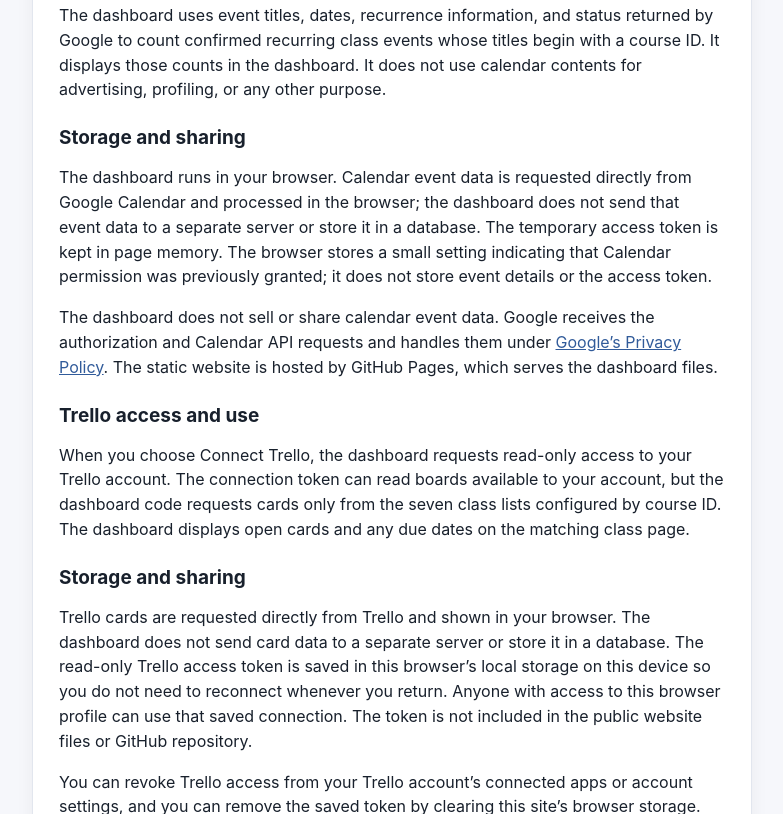
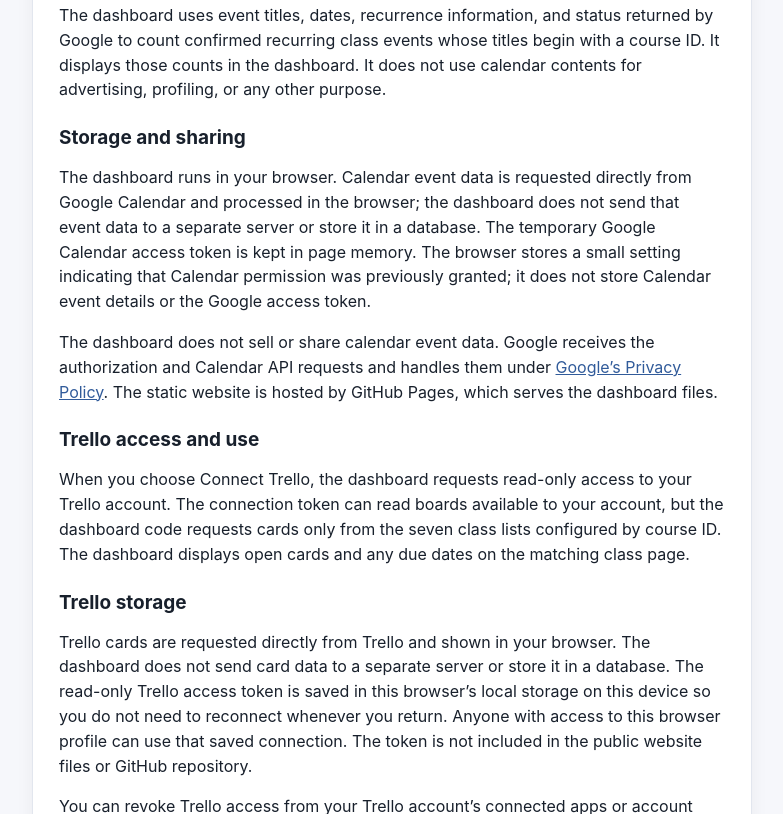
Before and after one commit to andrewdarling7/misc, a plain HTML site: page Fall26Classes/privacy.html in a window 1280 px wide. Shown: the part 440-1254 px from the top of the page, without its empty margins (248-1031 px from the left). Drawn offline with Linux system fonts and the light colour scheme.

Commit message:
Clarify Calendar and Trello storage

```diff
--- a/Fall26Classes/privacy.html
+++ b/Fall26Classes/privacy.html
@@ -82,13 +82,13 @@
     <p>The dashboard uses event titles, dates, recurrence information, and status returned by Google to count confirmed recurring class events whose titles begin with a course ID. It displays those counts in the dashboard. It does not use calendar contents for advertising, profiling, or any other purpose.</p>
 
     <h2>Storage and sharing</h2>
-    <p>The dashboard runs in your browser. Calendar event data is requested directly from Google Calendar and processed in the browser; the dashboard does not send that event data to a separate server or store it in a database. The temporary access token is kept in page memory. The browser stores a small setting indicating that Calendar permission was previously granted; it does not store event details or the access token.</p>
+    <p>The dashboard runs in your browser. Calendar event data is requested directly from Google Calendar and processed in the browser; the dashboard does not send that event data to a separate server or store it in a database. The temporary Google Calendar access token is kept in page memory. The browser stores a small setting indicating that Calendar permission was previously granted; it does not store Calendar event details or the Google access token.</p>
     <p>The dashboard does not sell or share calendar event data. Google receives the authorization and Calendar API requests and handles them under <a href="https://policies.google.com/privacy">Google’s Privacy Policy</a>. The static website is hosted by GitHub Pages, which serves the dashboard files.</p>
 
     <h2>Trello access and use</h2>
     <p>When you choose Connect Trello, the dashboard requests read-only access to your Trello account. The connection token can read boards available to your account, but the dashboard code requests cards only from the seven class lists configured by course ID. The dashboard displays open cards and any due dates on the matching class page.</p>
 
-    <h2>Storage and sharing</h2>
+    <h2>Trello storage</h2>
     <p>Trello cards are requested directly from Trello and shown in your browser. The dashboard does not send card data to a separate server or store it in a database. The read-only Trello access token is saved in this browser’s local storage on this device so you do not need to reconnect whenever you return. Anyone with access to this browser profile can use that saved connection. The token is not included in the public website files or GitHub repository.</p>
     <p>You can revoke Trello access from your Trello account’s connected apps or account settings, and you can remove the saved token by clearing this site’s browser storage. Trello handles authorization and API requests under <a href="https://www.atlassian.com/legal/privacy-policy">Atlassian’s Privacy Policy</a>.</p>
 
```
